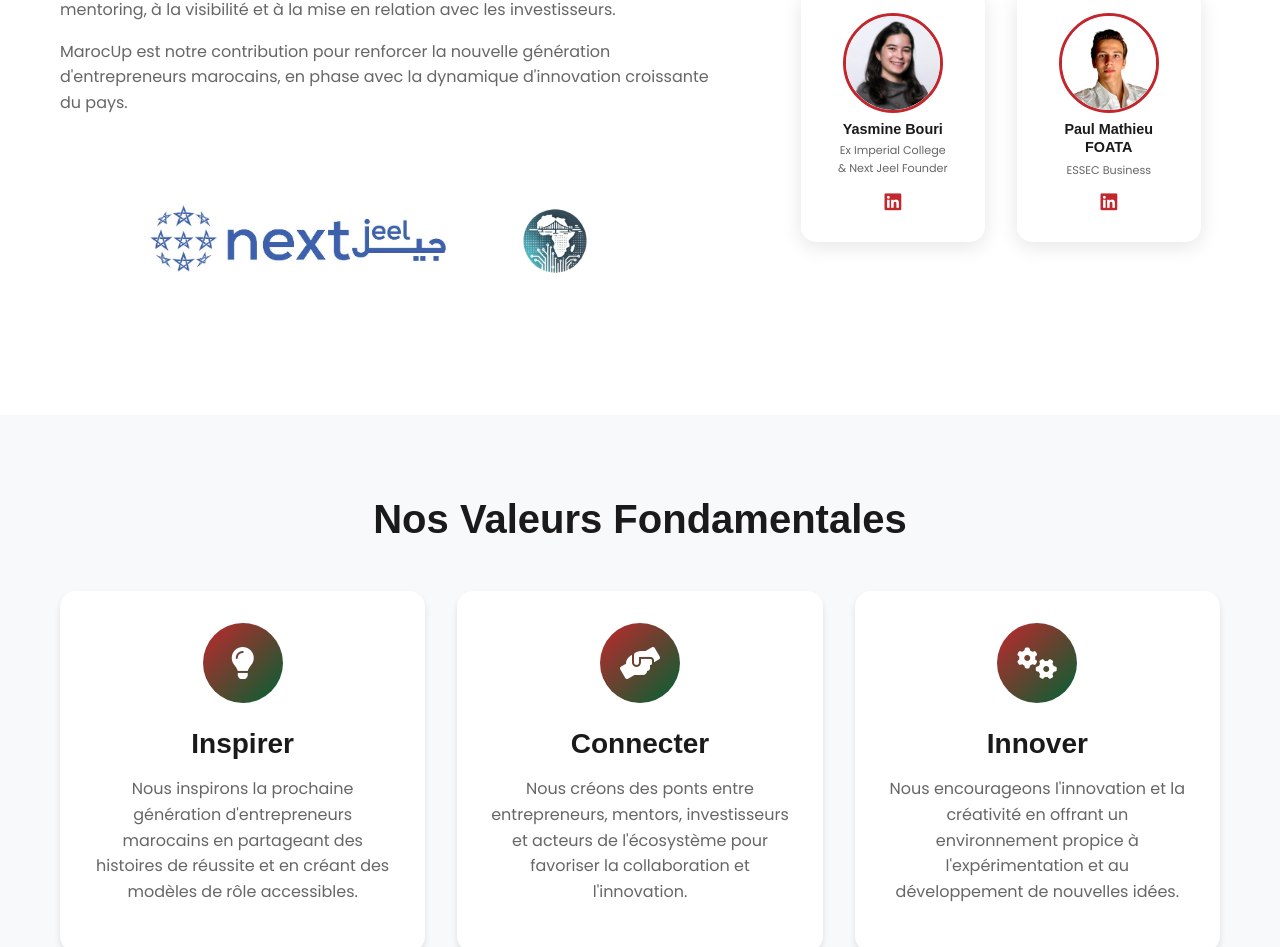
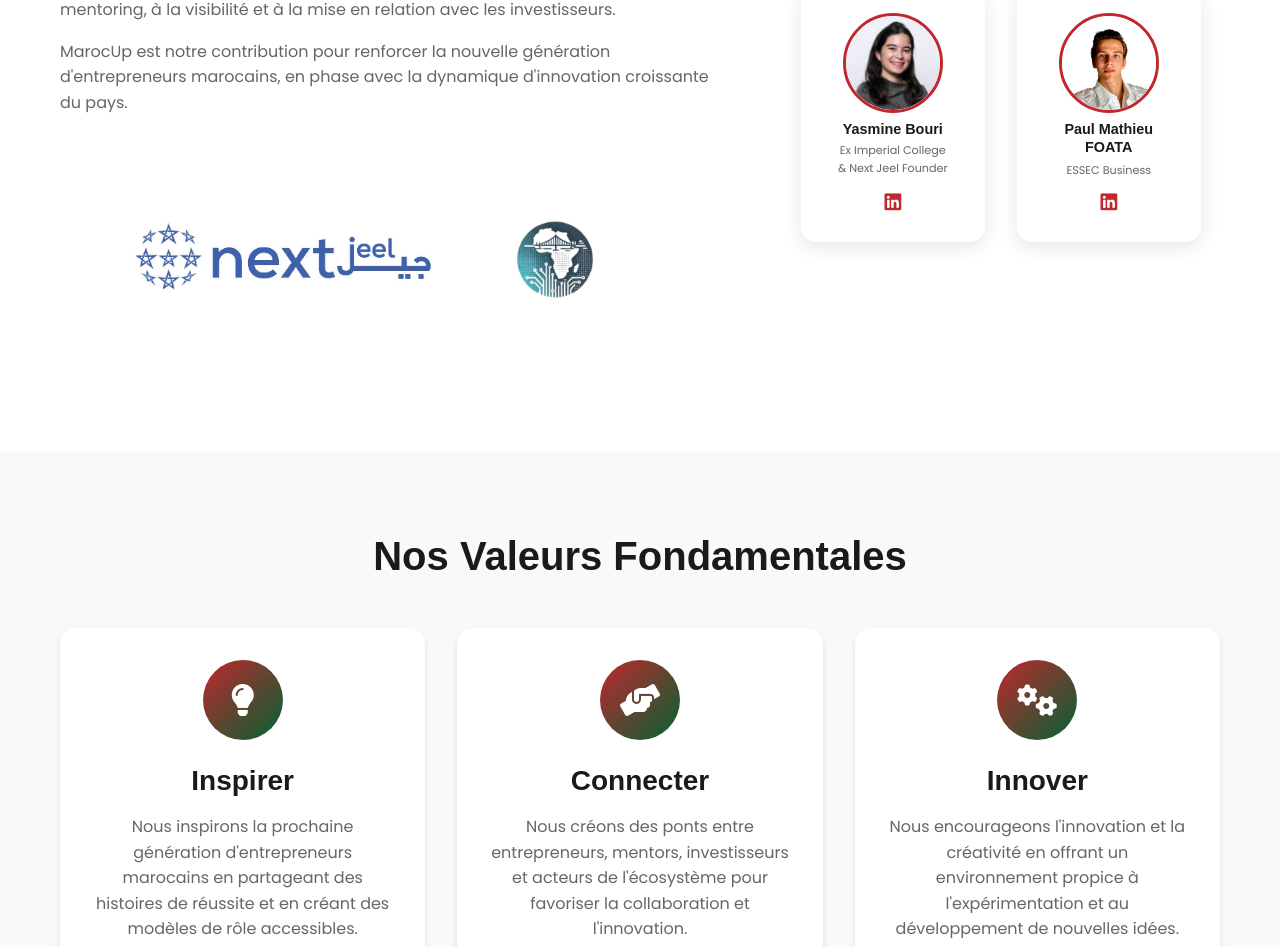
Before and after one commit to kbouri/MarocUpfinal, a Next.js app: page /about in a window 1280 px wide. Shown: the part 755-1702 px from the top of the page. Built offline with nearby package versions, Linux system fonts and the light colour scheme; a web font is replaced by a local one.

Commit message:
Slightly increase Tech Bridge logo size: 180x180px for better balance

```diff
--- a/src/app/about/page.tsx
+++ b/src/app/about/page.tsx
@@ -52,8 +52,8 @@ export default function AboutPage() {
                 <Image
                   src="/images/Tech Bridge logo.jpeg"
                   alt="Tech Bridge Africa"
-                  width={150}
-                  height={150}
+                  width={180}
+                  height={180}
                   style={{ objectFit: 'contain' }}
                 />
               </div>
```
